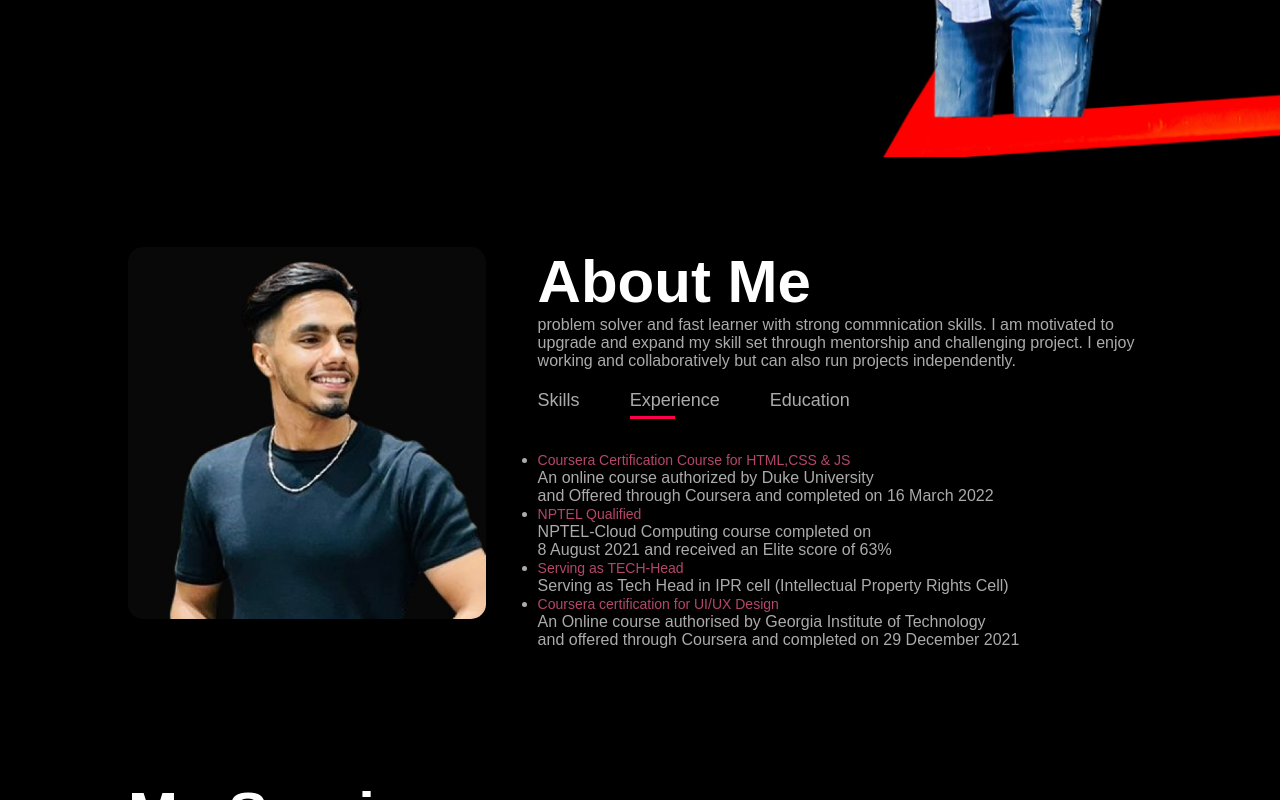
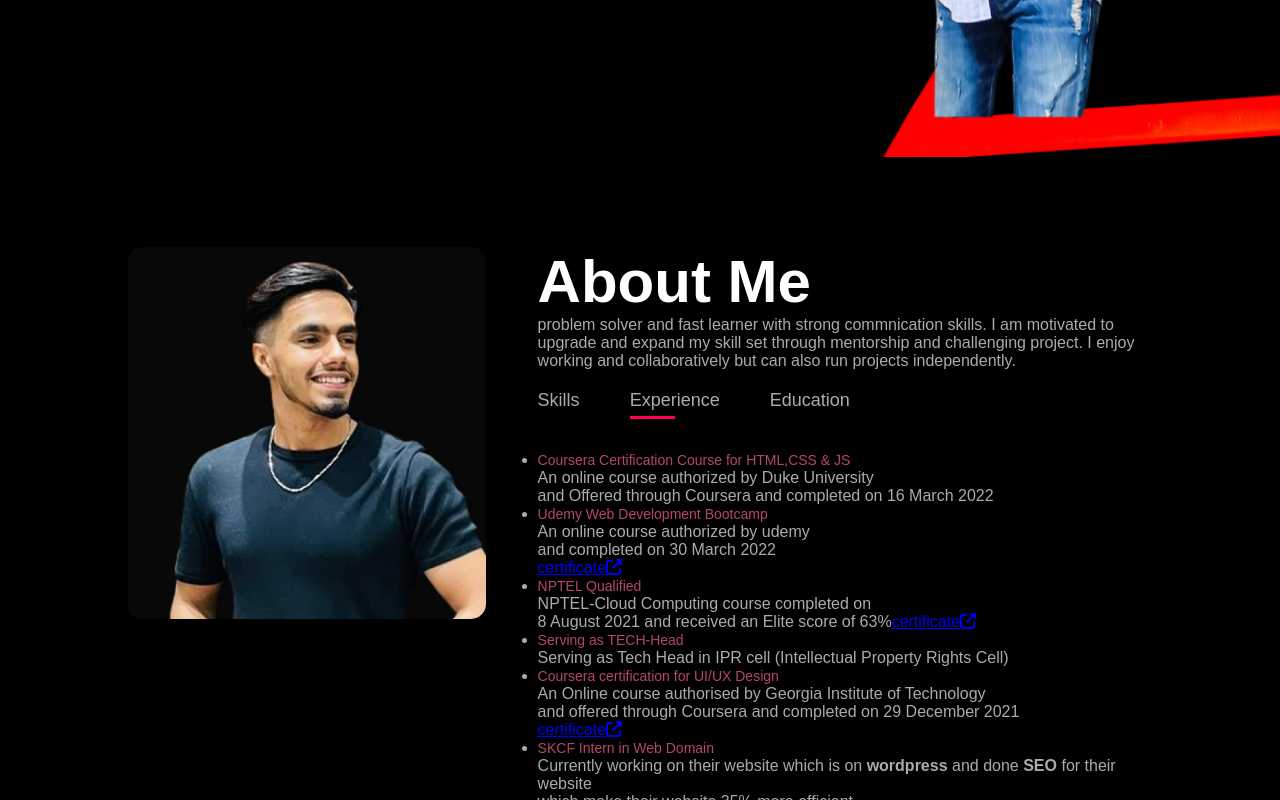
Before and after one commit to hitmankk/kushal, a plain HTML site: page index.html in a window 1280 px wide. Both pictures are taken after a click on the element "Experience". Shown: the part 643-1443 px from the top of the page. Drawn offline with Linux system fonts and the light colour scheme.

Commit message:
Update index.html

```diff
--- a/index.html
+++ b/index.html
@@ -62,12 +62,15 @@
             <ul>
               <li><span>Coursera Certification Course for HTML,CSS & JS</span><br>An online course authorized by Duke
                 University<br> and Offered through Coursera and completed on 16 March 2022</li>
+              <li><span>Udemy Web Development Bootcamp</span><br>An online course authorized by udemy
+                <br> and completed on 30 March 2022<br><a href="/UC web development course.pdf">certificate<i class="fa-solid fa-up-right-from-square"></i></a></li>
               <li><span>NPTEL Qualified</span><br>NPTEL-Cloud Computing course completed on <br> 8 August 2021 and
-                received an Elite score of 63% </li>
+                received an Elite score of 63%<a href="/NPTEL_cloudcomputng.jpeg">certificate<i class="fa-solid fa-up-right-from-square"></i></a> </li>
               <li><span>Serving as TECH-Head</span><br>Serving as Tech Head in IPR cell (Intellectual Property Rights
                 Cell) </li>
               <li><span>Coursera certification for UI/UX Design</span><br>An Online course authorised by Georgia
-                Institute of Technology <br>and offered through Coursera and completed on 29 December 2021</li>
+                Institute of Technology <br>and offered through Coursera and completed on 29 December 2021<br><a href="/Coursera user design.pdf">certificate<i class="fa-solid fa-up-right-from-square"></i></a></li>
+              <li><span>SKCF Intern in Web Domain </span><br>Currently working on their website which is on <strong>wordpress</strong> and done <strong>SEO</strong> for their website<br> which make their website 35% more efficient</li>
             </ul>
           </div>
           <div class="tab-contents" id="Education">
@@ -129,7 +132,7 @@
             <h3>Tech Blogging Website</h3>
             <p>This website contain
               related blogs of technology from all over the world.</p>
-            <a href="#"><i class="fa-solid fa-up-right-from-square"></i></a>
+            <a href="https://blogging-website-592d9.web.app/"><i class="fa-solid fa-up-right-from-square"></i></a>
           </div>
         </div>
         <div class="work">
```
